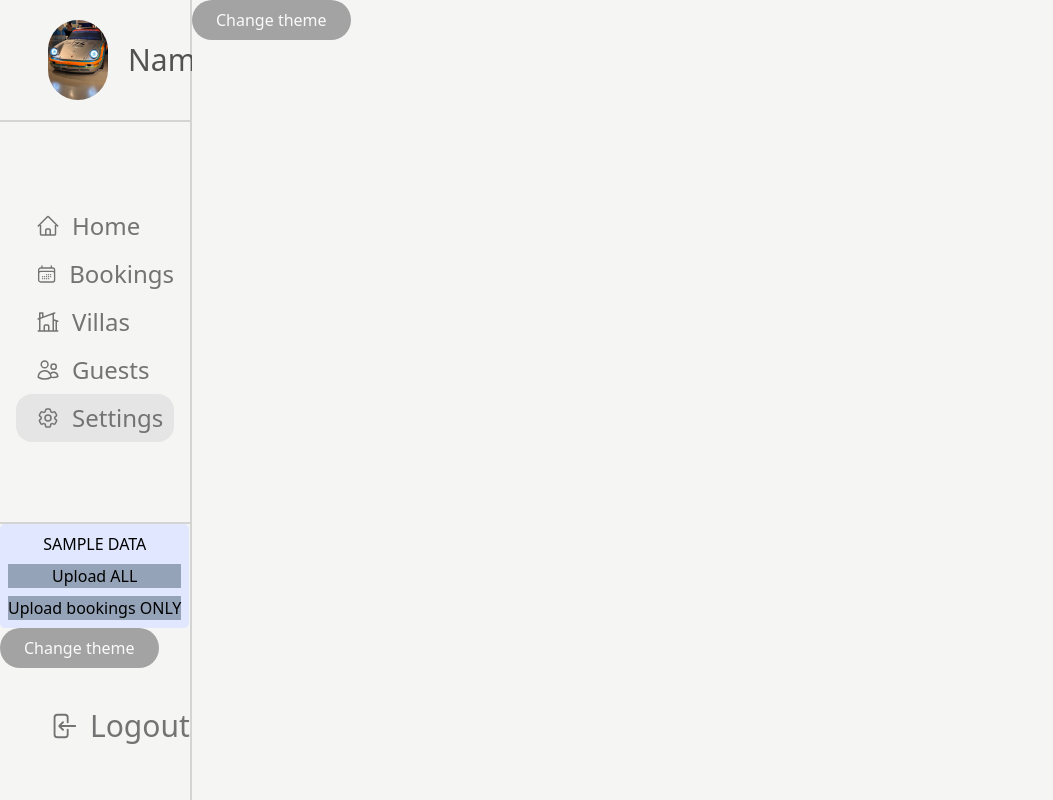
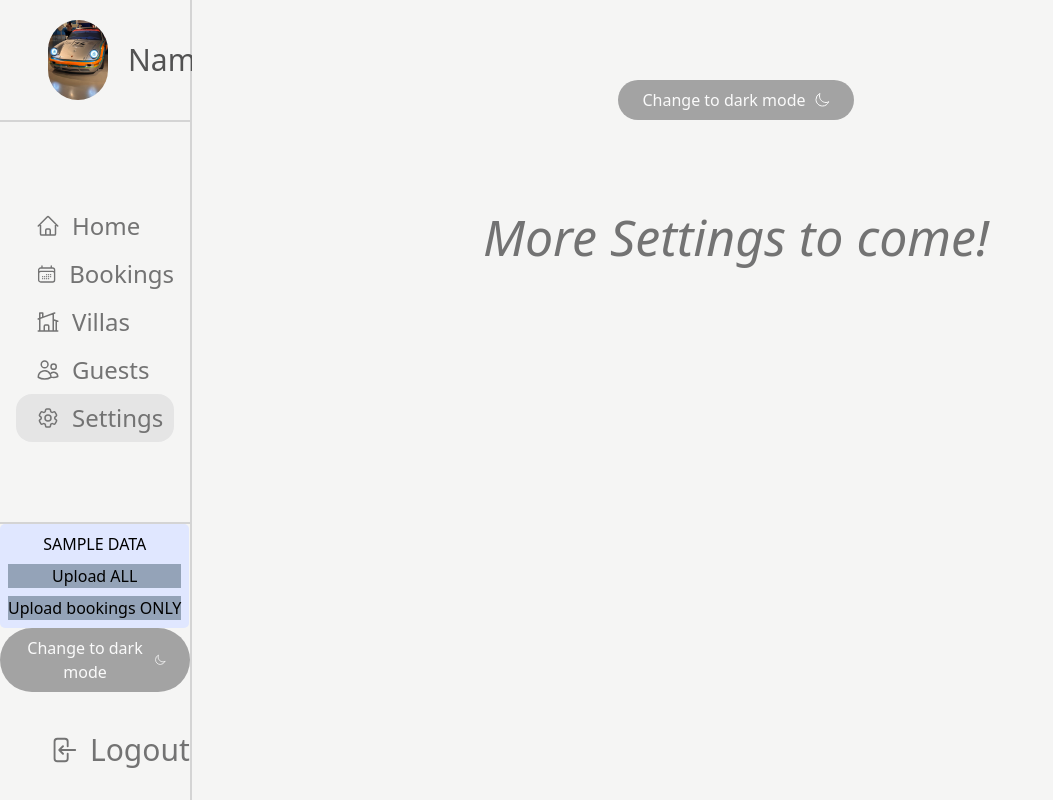
Before and after one commit to MaciekPanek/Dashboard, a React (Vite) app: page /settings in a window 1280 px wide. Shown: the whole page, without its empty margins (0-1053 px from the left). Built offline with nearby package versions, Linux system fonts and the light colour scheme.

Commit message:
settings dark mode

```diff
--- a/src/features/settings/ThemeChangeButton.jsx
+++ b/src/features/settings/ThemeChangeButton.jsx
@@ -1,12 +1,14 @@
 import { useDarkMode } from '../../context/DarkModeContext';
+import { HiOutlineMoon, HiOutlineSun } from 'react-icons/hi2';
 
 function ThemeChangeButton() {
   const { isDarkMode, toggleDarkMode } = useDarkMode();
   return (
-    <button
-      onClick={toggleDarkMode}
-      className='rounded-full px-6 py-2 bg-neutral-400 border-solid border-neutral-400  text-neutral-50 flex items-center gap-2 hover:scale-105 duration-300'>
-      Change theme
+    <button onClick={toggleDarkMode} className='buttonStyle'>
+      {isDarkMode && 'Change to light mode'}
+      {!isDarkMode && 'Change to dark mode'}
+      {!isDarkMode && <HiOutlineMoon />}
+      {isDarkMode && <HiOutlineSun />}
     </button>
   );
 }
--- a/src/features/villas/VillaDescription.jsx
+++ b/src/features/villas/VillaDescription.jsx
@@ -3,7 +3,7 @@ function VillaDescription({ selectedVilla }) {
 
   return (
     <div className='flex gap-10 '>
-      <img src={image} className='max-h-[20vw]  rounded-lg  ' />
+      <img src={image} className='  rounded-xl min-w-[400px]  h-[300px] object-cover  ' />
 
       <div className='w-1/2'>
         <div className='text-neutral-600  dark:text-neutral-200  text-3xl py-2 italic'>Villa: {name}</div>
--- a/src/pages/Settings.jsx
+++ b/src/pages/Settings.jsx
@@ -2,8 +2,13 @@ import ThemeChangeButton from '../features/settings/ThemeChangeButton';
 
 function Settings() {
   return (
-    <section className=' dark:bg-neutral-500 bg-stone-100 h-screen '>
-      <ThemeChangeButton />
+    <section className=' dark:bg-dark-600 bg-stone-100 h-screen '>
+      <div className='flex justify-center py-20 '>
+        <ThemeChangeButton />
+      </div>
+      <div className='flex justify-center '>
+        <p className='text-[50px] text-neutral-500 dark:text-neutral-300 pb-5 italic '>More Settings to come!</p>
+      </div>
     </section>
   );
 }
```
